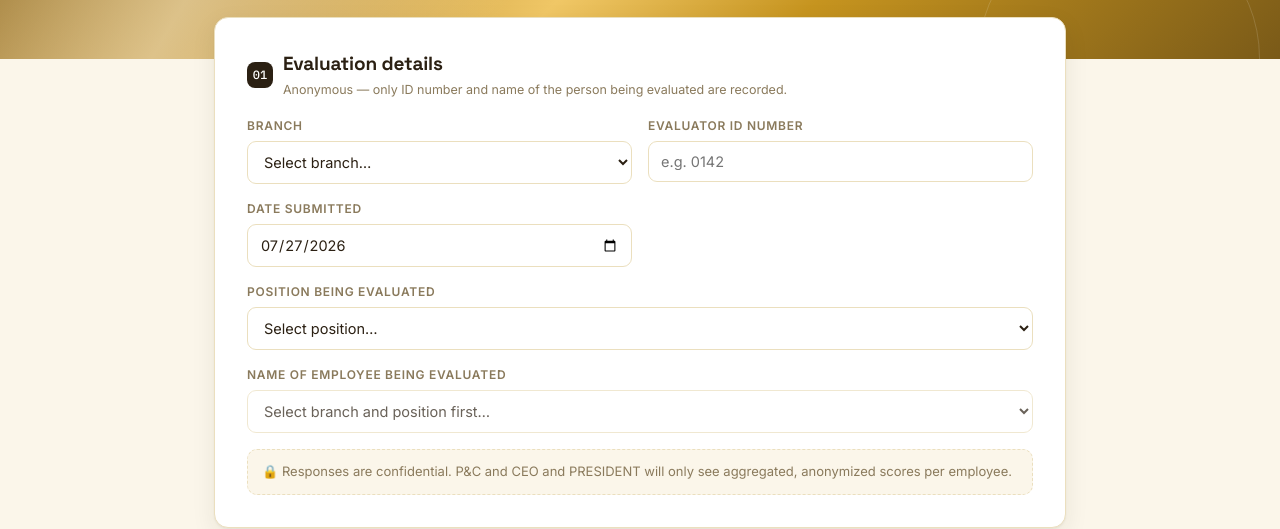
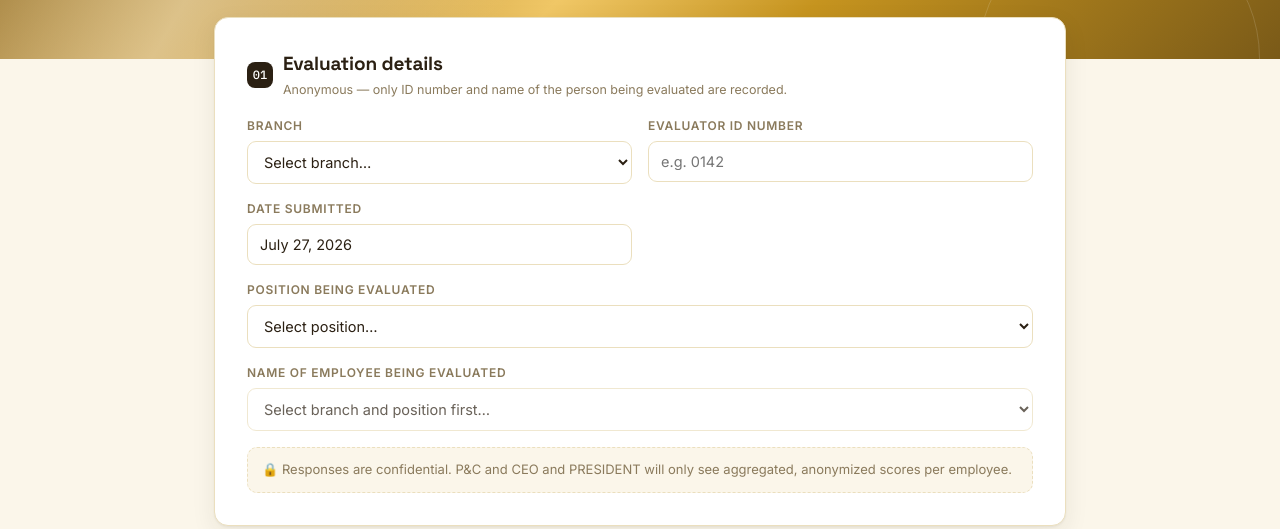
Before and after one commit to 360Evaluation/360Evaluation, a plain HTML site: page index.html in a window 1280 px wide. Shown: the part 287-816 px from the top of the page. Drawn offline with Linux system fonts and the light colour scheme.

Commit message:
Update index.html

```diff
--- a/index.html
+++ b/index.html
@@ -458,7 +458,7 @@
 
       <div class="field">
         <label for="dateSubmitted">Date Submitted</label>
-        <input id="dateSubmitted" type="date">
+        <input id="dateSubmitted" type="text" readonly>
       </div>
 
       <div class="field full">
@@ -728,12 +728,16 @@
 
  function setDefaultDate(){
   var dateField = document.getElementById('dateSubmitted');
-    if(dateField && !dateField.value){
+  if(dateField){
     var today = new Date();
+    var months = ['January','February','March','April','May','June','July','August','September','October','November','December'];
+    var formatted = months[today.getMonth()] + ' ' + today.getDate() + ', ' + today.getFullYear();
+    dateField.value = formatted;
+    // Store an ISO version too, for the payload sent to the webhook.
     var yyyy = today.getFullYear();
     var mm = String(today.getMonth() + 1).padStart(2, '0');
     var dd = String(today.getDate()).padStart(2, '0');
-      dateField.value = yyyy + '-' + mm + '-' + dd;
+    dateField.dataset.iso = yyyy + '-' + mm + '-' + dd;
   }
 }
   setDefaultDate();
```
Lines whose indentation alone changed are shown as unchanged.
